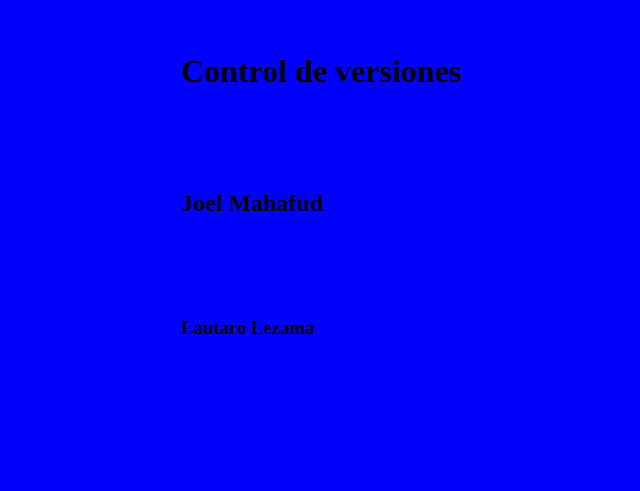
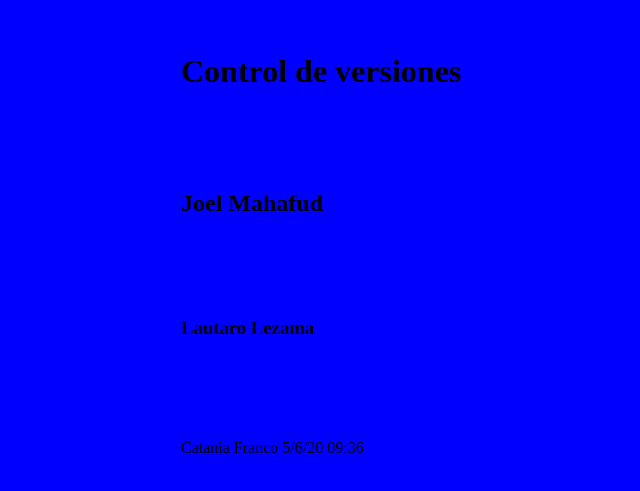
Before and after one commit to FrancoUTN/TP_SO_I4_10_, a plain HTML site: page index.html in a window 1280 px wide. Shown: the part 147-638 px from the top of the page, without its empty margins (119-759 px from the left). Drawn offline with Linux system fonts and the light colour scheme.

Commit message:
Punto 20

```diff
--- a/index.html
+++ b/index.html
@@ -10,5 +10,6 @@
 <h1>Control de versiones</h1>
 <h2>Joel Mahafud</h2>
 <h3>Lautaro Lezama</h3>
+<p>Catania Franco 5/6/20 09:36</p>
 </body>
 </html>
```
